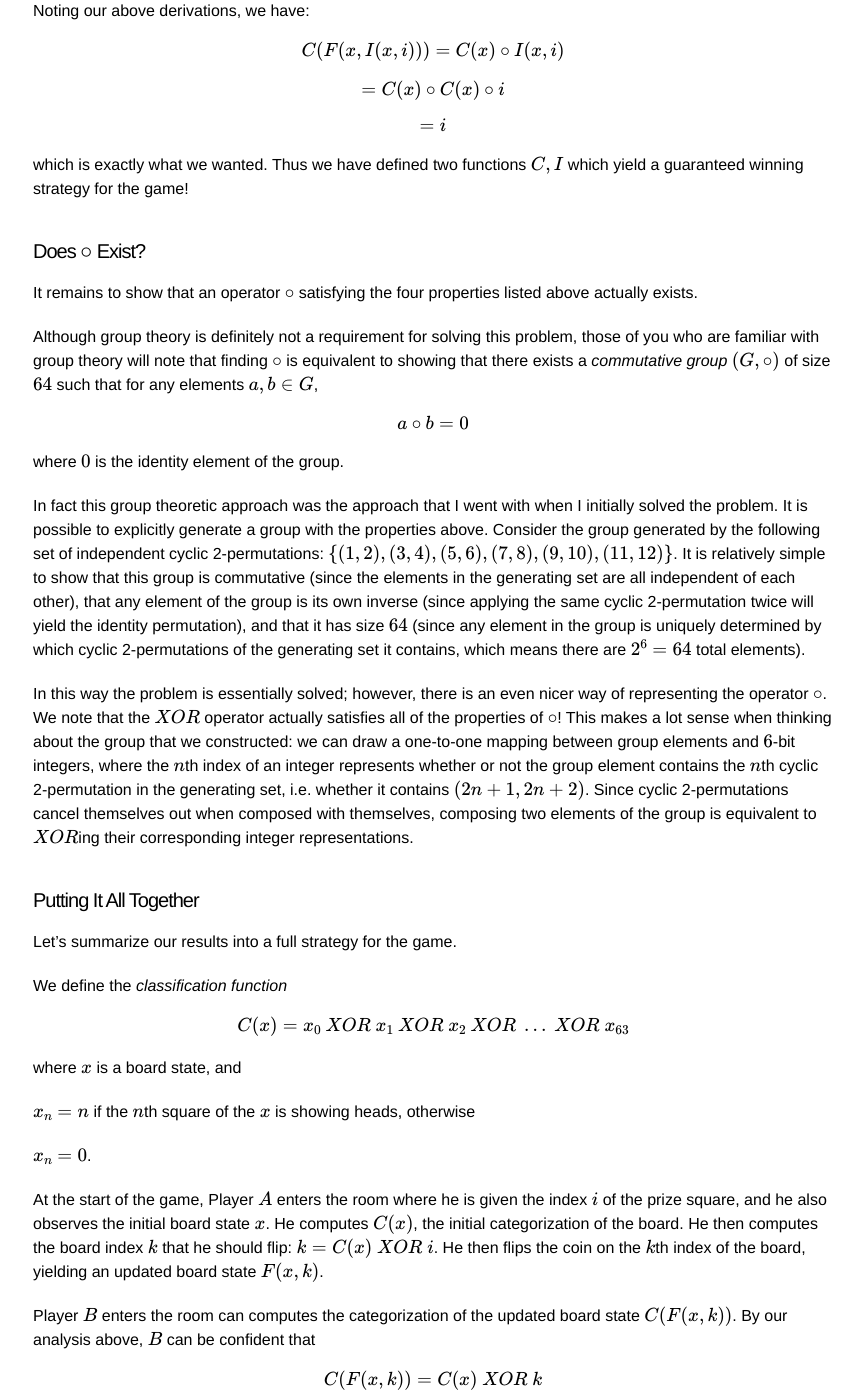
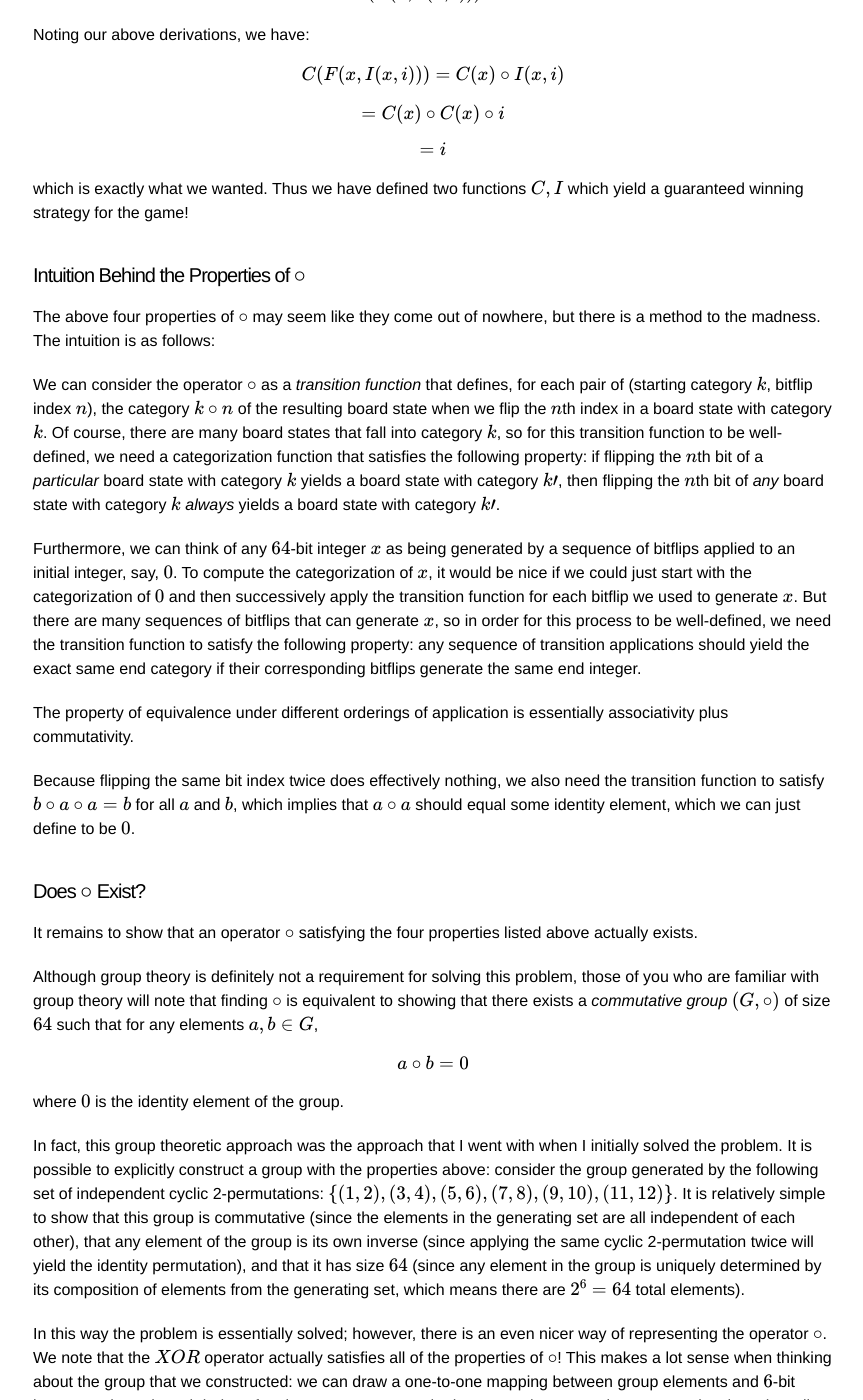
Before and after one commit to yourlifeofmath/yourlifeofmath.github.io, a Jekyll site: the page built from _posts/2021-10-29-Chessboard_Bitflips.md, in a window 1280 px wide and 1400 px high, scrolled down 3532 px. Shown: the whole window, without its empty margins (207-1070 px from the left). Built offline with Jekyll 4.4.1, drawn with Linux system fonts in a browser that asks for light colours; formulas are drawn with MathJax 3; some of the changed text lies outside the part shown.

Commit message:
Fix some typos and add an intuition section

```diff
--- a/_posts/2021-10-29-Chessboard_Bitflips.md
+++ b/_posts/2021-10-29-Chessboard_Bitflips.md
@@ -23,7 +23,7 @@ Players $$A$$ and $$B$$ cannot communicate once the game has started. However, b
 
 ### A:
 
-Because the orientation of the board is fixed, we can index the squares on the board $$0, 1, 2, 3, ..., 63$$. Every board state can thus be encoded uniquely by a $$64$$-bit integer $$x$$, where the $$i$$th index of $$x$$ is $$1$$ if the $$i$$th square of the board state is showing heads, and $$0$$ if it is showing tails. In fact, it is easy to see that this mapping of board state to $$64$$-bit integer is bijective, since given any $$64$$-bit integer, we can generate a unique board state. Because of this bijection, I will refer to board states and their $$64$$-bit representations interchangeably.
+Because the orientation of the board is fixed, we can index the squares on the board $$0, 1, 2, 3, ..., 63$$. Every board state can thus be encoded uniquely by a $$64$$-bit integer $$x$$, where the $$n$$th index of $$x$$ is $$1$$ if the $$n$$th square of the board state is showing heads, and $$0$$ if it is showing tails. In fact, it is easy to see that this mapping of board state to $$64$$-bit integer is bijective, since given any $$64$$-bit integer, we can generate a unique board state. Because of this bijection, I will refer to board states and their $$64$$-bit representations interchangeably.
 
 We can restate the problem as follows: is there a strategy such that given any $$64$$-bit integer $$x$$ and any index $$i \in \{ 0, ..., 63 \}$$, Player $$A$$ can always flip a single bit of $$x$$ (yielding a new $$64$$-bit integer $$y$$) such that when $$B$$ sees $$y$$, he can determine the value of $$i$$?
 
@@ -35,7 +35,7 @@ The we can restate the problem as follows: do there exist functions $$I$$ and $$
 We can think of the function
 \\[ C: \\{ 0, ..., 2^{64} - 1 \\} \to \\{ 0, ..., 63 \\} \\]
 
-as a *classification function* which classifies every possible board state into one of $$64$$ categories, with each category corresponding to a unique index on the board. When player $$B$$ sees the final board state, he can use $$C$$ to calculate the classification of the final board state, which will indicate the prize index.
+as a *classification function* which classifies every possible board state into one of $$64$$ categories, with each category corresponding to a unique index on the board. When player $$B$$ sees the final board state, he can use $$C$$ to calculate the category of the final board state, which will indicate the prize index.
 
 We can think of the function
 \\[ I: \\{ 0, ..., 2^{64} - 1 \\} \times \\{ 0, ..., 63 \\} \to \\{ 0, ..., 63 \\} \\]
@@ -78,18 +78,18 @@ Recall that we defined the bitflipping function $$F(x,n)$$ as the result of flip
 Consider the expression $$C(F(x,n))$$, that is the categorization of $$x$$ after we flip its $$n$$th bit. There are two cases:
 
 Case 1: the $$n$$th bit of $$x$$ is $$1$$. In this case, $$x_n = n$$. When we flip the $$n$$ bit of $$x$$, it'll become a $$0$$, which means that
-\\[ C(F(x,n)) = x_0 \circ .... \circ x_{n-1} \circ x_{n+1} \circ ... \circ x_63 \\]
+\\[ C(F(x,n)) = x_0 \circ .... \circ x_{n-1} \circ x_{n+1} \circ ... \circ x_{63} \\]
 
 Because $$\circ$$ satisfies the properties (3) and (4) listed above, we can add in $$0 = n \circ n = x_n \circ n$$ to the RHS of the equation without changing its value. By associativity and commutativity of $$\circ$$, we are free to rearrange the terms in the chain of $$\circ$$ applications, which leaves us with
 
-\\[ C(F(x,n) = x_0 \circ .... \circ x_{n-1} \circ x_n \circ x_{n+1} \circ ... \circ x_63 \circ n \\]
+\\[ C(F(x,n) = x_0 \circ .... \circ x_{n-1} \circ x_n \circ x_{n+1} \circ ... \circ x_{63} \circ n \\]
 \\[ \implies C(F(x,n)) = C(x) \circ n \\]
 
 Case 2: the $$n$$th bit of $$x$$ is $$0$$. In this case $$x_n = 0$$. When we flip the $$n$$th bit of $$x$$, it'll become a $$1$$, which means that
 \\[ C(F(x,n)) = x_0 \circ ... \circ x_{n-1} \circ n \circ x_{n+1} \circ ... \circ x_63 \\]
 \\[ = x_0 \circ ... \circ x_{n-1} \circ x_n \circ x_{n+1} \circ ... \circ x_63 \circ n \\]
 
-Here we moved the $$n$$ term to the end, and we added in an extra $$x_n$$ since $$x_n = 0$$. We observe once again that
+Here we moved the $$n$$ term to the end, and we added in an extra $$x_n$$ (which we are allowed to do since $$x_n = 0$$). We observe once again that
 \\[ C(F(x,n)) = C(x) \circ n \\]
 
 Since this equality holds for both cases, it holds generally.
@@ -107,6 +107,18 @@ Noting our above derivations, we have:
 
 which is exactly what we wanted. Thus we have defined two functions $$C,I$$ which yield a guaranteed winning strategy for the game!
 
+#### Intuition Behind the Properties of $$\circ$$
+
+The above four properties of $$\circ$$ may seem like they come out of nowhere, but there is a method to the madness. The intuition is as follows:
+
+We can consider the operator $$\circ$$ as a *transition function* that defines, for each pair of (starting category $$k$$, bitflip index $$n$$), the category $$k \circ n$$ of the resulting board state when we flip the $$n$$th index in a board state with category $$k$$. Of course, there are many board states that fall into category $$k$$, so for this transition function to be well-defined, we need a categorization function that satisfies the following property: if flipping the $$n$$th bit of a *particular* board state with category $$k$$ yields a board state with category $$k\prime$$, then flipping the $$n$$th bit of *any* board state with category $$k$$ *always* yields a board state with category $$k\prime$$.
+
+Furthermore, we can think of any $$64$$-bit integer $$x$$ as being generated by a sequence of bitflips applied to an initial integer, say, $$0$$. To compute the categorization of $$x$$, it would be nice if we could just start with the categorization of $$0$$ and then successively apply the transition function for each bitflip we used to generate $$x$$. But there are many sequences of bitflips that can generate $$x$$, so in order for this process to be well-defined, we need the transition function to satisfy the following property: any sequence of transition applications should yield the exact same end category if their corresponding bitflips generate the same end integer.
+
+The property of equivalence under different orderings of application is essentially associativity plus commutativity.
+
+Because flipping the same bit index twice does effectively nothing, we also need the transition function to satisfy $$b \circ a \circ a = b$$ for all $$a$$ and $$b$$, which implies that $$a \circ a$$ should equal some identity element, which we can just define to be $$0$$.
+
 #### Does $$\circ$$ Exist?
 
 It remains to show that an operator $$\circ$$ satisfying the four properties listed above actually exists.
@@ -115,7 +127,7 @@ Although group theory is definitely not a requirement for solving this problem,
 \\[ a \circ b = 0 \\]
 where $$0$$ is the identity element of the group.
 
-In fact this group theoretic approach was the approach that I went with when I initially solved the problem. It is possible to explicitly generate a group with the properties above. Consider the group generated by the following set of independent cyclic 2-permutations: $$ \{ (1,2), (3,4), (5,6), (7,8), (9,10), (11,12) \} $$. It is relatively simple to show that this group is commutative (since the elements in the generating set are all independent of each other), that any element of the group is its own inverse (since applying the same cyclic 2-permutation twice will yield the identity permutation), and that it has size $$64$$ (since any element in the group is uniquely determined by which cyclic 2-permutations of the generating set it contains, which means there are $$2^6 = 64$$ total elements).
+In fact, this group theoretic approach was the approach that I went with when I initially solved the problem. It is possible to explicitly construct a group with the properties above: consider the group generated by the following set of independent cyclic 2-permutations: $$ \{ (1,2), (3,4), (5,6), (7,8), (9,10), (11,12) \} $$. It is relatively simple to show that this group is commutative (since the elements in the generating set are all independent of each other), that any element of the group is its own inverse (since applying the same cyclic 2-permutation twice will yield the identity permutation), and that it has size $$64$$ (since any element in the group is uniquely determined by its composition of elements from the generating set, which means there are $$2^6 = 64$$ total elements).
 
 In this way the problem is essentially solved; however, there is an even nicer way of representing the operator $$\circ$$. We note that the $$XOR$$ operator actually satisfies all of the properties of $$\circ$$! This makes a lot sense when thinking about the group that we constructed: we can draw a one-to-one mapping between group elements and $$6$$-bit integers, where the $$n$$th index of an integer represents whether or not the group element contains the $$n$$th cyclic 2-permutation in the generating set, i.e. whether it contains $$(2n+1,2n+2)$$. Since cyclic 2-permutations cancel themselves out when composed with themselves, composing two elements of the group is equivalent to $$XOR$$ing their corresponding integer representations.
 
@@ -123,18 +135,18 @@ In this way the problem is essentially solved; however, there is an even nicer w
 
 Let's summarize our results into a full strategy for the game.
 
-We define the *classification function*
+We define the *classification* of a board state $$x$$ as:
 \\[ C(x) = x_0 ~XOR~ x_1 ~XOR~ x_2 ~XOR~ ... ~XOR~ x_{63} \\]
 
-where $$x$$ is a board state, and
+where
 
-$$x_n = n$$ if the $$n$$th square of the $$x$$ is showing heads, otherwise
+$$x_n = n$$ if the $$n$$th square of $$x$$ is showing heads, otherwise
 
 $$x_n = 0$$.
 
-At the start of the game, Player $$A$$ enters the room where he is given the index $$i$$ of the prize square, and he also observes the initial board state $$x$$. He computes $$C(x)$$, the initial categorization of the board. He then computes the board index $$k$$ that he should flip: $$k = C(x) ~XOR~ i$$. He then flips the coin on the $$k$$th index of the board, yielding an updated board state $$F(x,k)$$.
+At the start of the game, Player $$A$$ enters the room where he is given the index $$i$$ of the prize square, and he also observes the initial board state $$x$$. He computes $$C(x)$$, the initial categorization of the board. He then computes the board index $$k$$ that he should flip: $$k = C(x) ~XOR~ i$$. He flips the coin on the $$k$$th index of the board, yielding an updated board state $$F(x,k)$$, and subsequently leaves the room.
 
-Player $$B$$ enters the room can computes the categorization of the updated board state $$C(F(x,k))$$. By our analysis above, $$B$$ can be confident that
+Player $$B$$ enters the room and computes the categorization of the updated board state $$C(F(x,k))$$. By our analysis above, $$B$$ can be confident that
 \\[ C(F(x,k)) = C(x) ~XOR~ k \\]
 
 \\[ = C(x) ~XOR~ C(x) ~XOR~ i \\]
```
